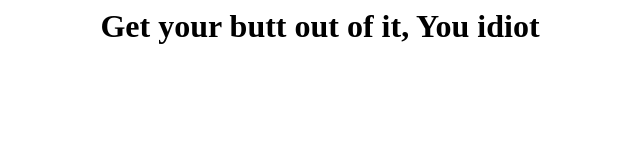
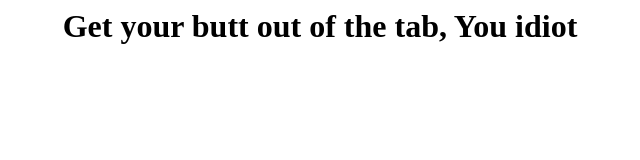
Before and after one commit to vamaakshigoti16/Apeejay-School-s-Ecourse, a plain HTML site: page index.html in a window 1280 px wide. Shown: the whole page, without its empty margins (320-960 px from the left). Drawn offline with Linux system fonts and the light colour scheme.

Commit message:
Update index.html

```diff
--- a/index.html
+++ b/index.html
@@ -2,6 +2,6 @@
 <html>
     <head><title>Apeejay School's Ecourse</title></head>
     <body>
-    <center><h1>Get your butt out of it, You idiot</h1></center>
+    <center><h1>Get your butt out of the tab, You idiot</h1></center>
     </body>
     </html>
```
